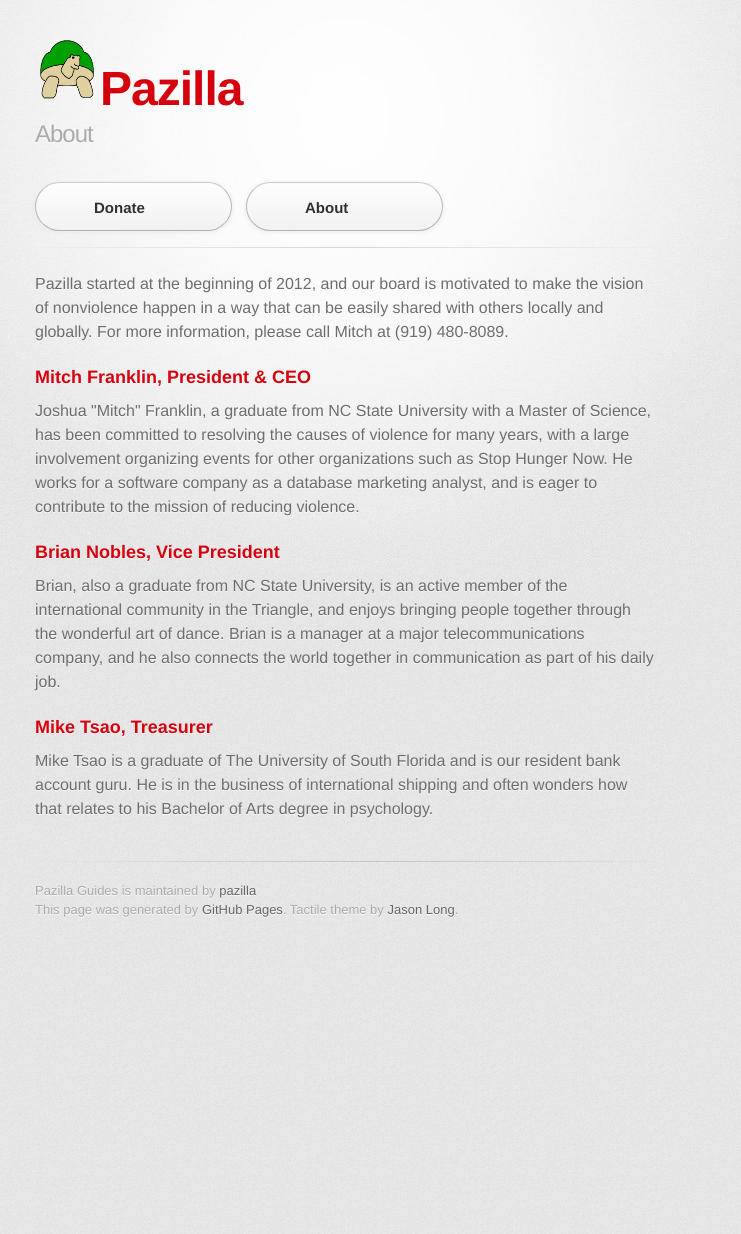
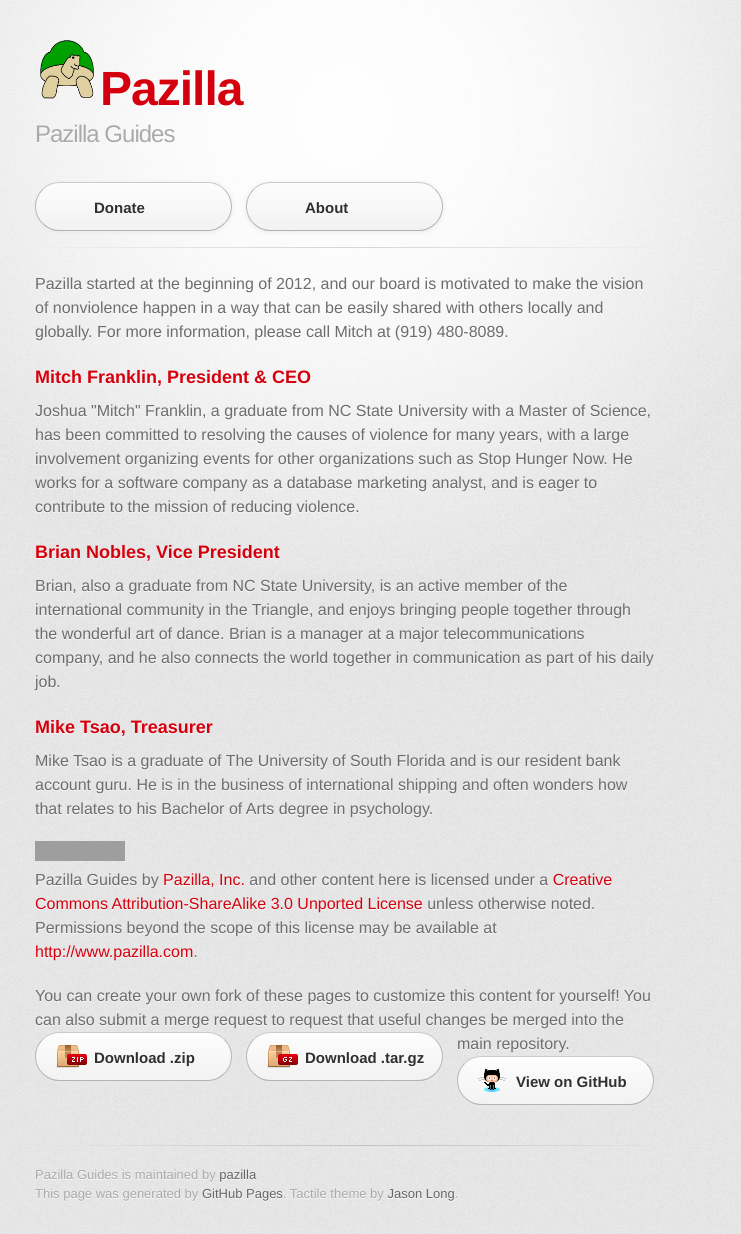
Before and after one commit to pazilla/pazilla.github.io, a Jekyll site: the page built from en_us/about.html, in a window 1280 px wide. Shown: the whole page, without its empty margins (295-1036 px from the left). Built offline with Jekyll 4.4.1, drawn with Linux system fonts in a browser that asks for light colours; some web fonts are replaced; before the commit the page ends 950 px from its top, so only the background shows below that; grey boxes are pictures that could not be loaded.

Commit message:
Update about.html

```diff
--- a/en_us/about.html
+++ b/en_us/about.html
@@ -1,35 +1,8 @@
-<!DOCTYPE html>
-<html>
-  <head>
-    <meta charset='utf-8'>
-    <meta http-equiv="X-UA-Compatible" content="chrome=1">
-    <link href='https://fonts.googleapis.com/css?family=Chivo:900' rel='stylesheet' type='text/css'>
-    <link rel="stylesheet" type="text/css" href="/stylesheets/stylesheet.css" media="screen" />
-    <link rel="stylesheet" type="text/css" href="/stylesheets/pygment_trac.css" media="screen" />
-    <link rel="stylesheet" type="text/css" href="/stylesheets/print.css" media="print" />
-    <!--[if lt IE 9]>
-    <script src="//html5shiv.googlecode.com/svn/trunk/html5.js"></script>
-    <![endif]-->
-    <title>Pazilla - Donate</title>
-  </head>
+---
+layout: default
+title: About
+---
 
-  <body>
-    <div id="container">
-      <div class="inner">
-
-        <header>
-          <h1><img src="/images/pazilla-tortoise.gif" height="70" width="65" /><a href="index.html">Pazilla</a></h1>
-          <h2>About</h2>
-        </header>
-
-        <section id="nav" class="clearfix">
-          <a href="/en_us/donate" id="link-donate" class="button"><span>Donate</span></a>
-          <a href="/en_us/about.html" id="link-about" class="button"><span>About</span></a>
-        </section>
-
-        <hr>
-
-        <section id="main_content">
 <p>
 Pazilla started at the beginning of 2012, and our board is motivated to make the vision of nonviolence happen in a way that can be easily shared with others locally and globally.
 For more information, please call Mitch at (919) 480-8089.
@@ -49,15 +22,3 @@ Brian, also a graduate from NC State University, is an active member of the inte
 <p>
 Mike Tsao is a graduate of The University of South Florida and is our resident bank account guru. He is in the business of international shipping and often wonders how that relates to his Bachelor of Arts degree in psychology.
 </p>
-        </section>
-
-        <footer>
-          Pazilla Guides is maintained by <a href="https://github.com/pazilla">pazilla</a><br>
-          This page was generated by <a href="http://pages.github.com">GitHub Pages</a>. Tactile theme by <a href="https://twitter.com/jasonlong">Jason Long</a>.
-        </footer>
-
-
-      </div>
-    </div>
-  </body>
-</html>
```
